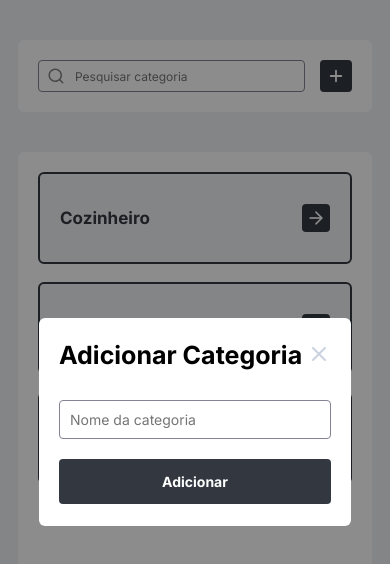
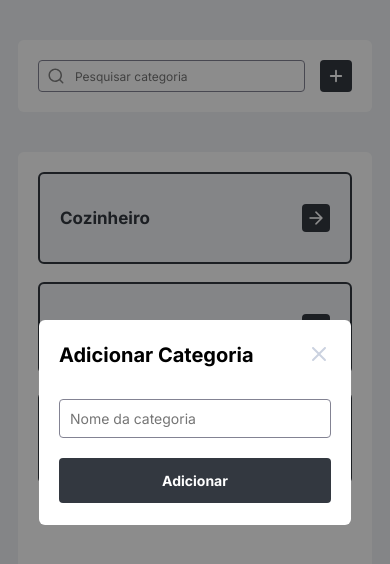
Before and after one commit to ricardokanashiro/Bauci-Web, a React (Vite) app: page / in a window 390 px wide. Both pictures are taken after a click on the button 336 px from the left and 76 px from the top of the page. Shown: the top 564 px of the page. Built offline with nearby package versions, Linux system fonts and the light colour scheme.

Commit message:
adding: ⭐ add category modal responsiveness added

```diff
--- a/css/components/categorias.css
+++ b/css/components/categorias.css
@@ -184,7 +184,7 @@
   align-items: center;
 }
 .add-category-modal header h2 {
-  font-size: 2.5rem;
+  font-size: clamp(2rem, 1.8vw, 2.5rem);
 }
 .add-category-modal header button {
   background-color: transparent;
--- a/scss/components/_add-category-modal.scss
+++ b/scss/components/_add-category-modal.scss
@@ -15,7 +15,7 @@
        @include flex(space-between, center);
 
        h2 {
-          font-size: 2.5rem;
+          font-size: clamp(2rem, 1.8vw, 2.5rem);
        }
 
        button {
```
